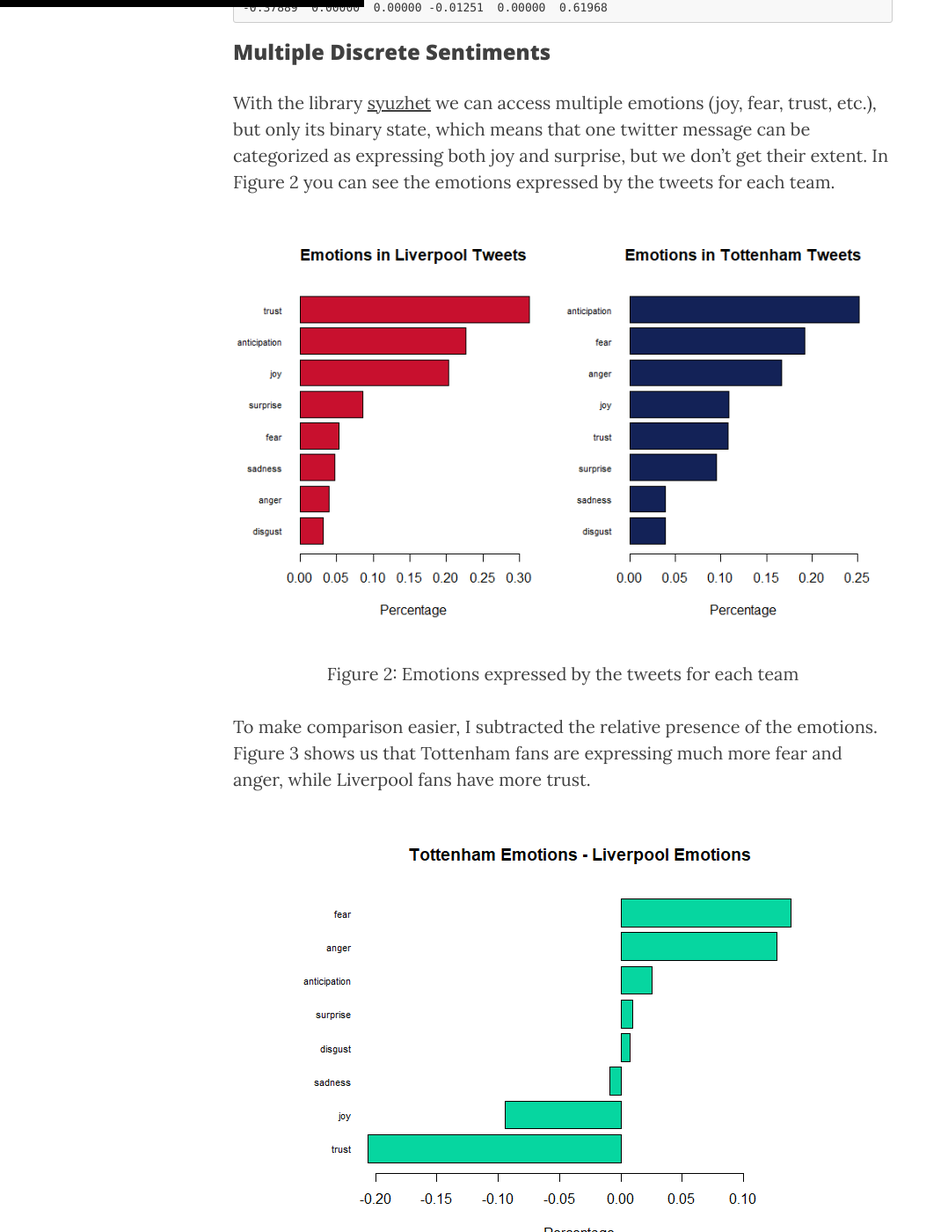
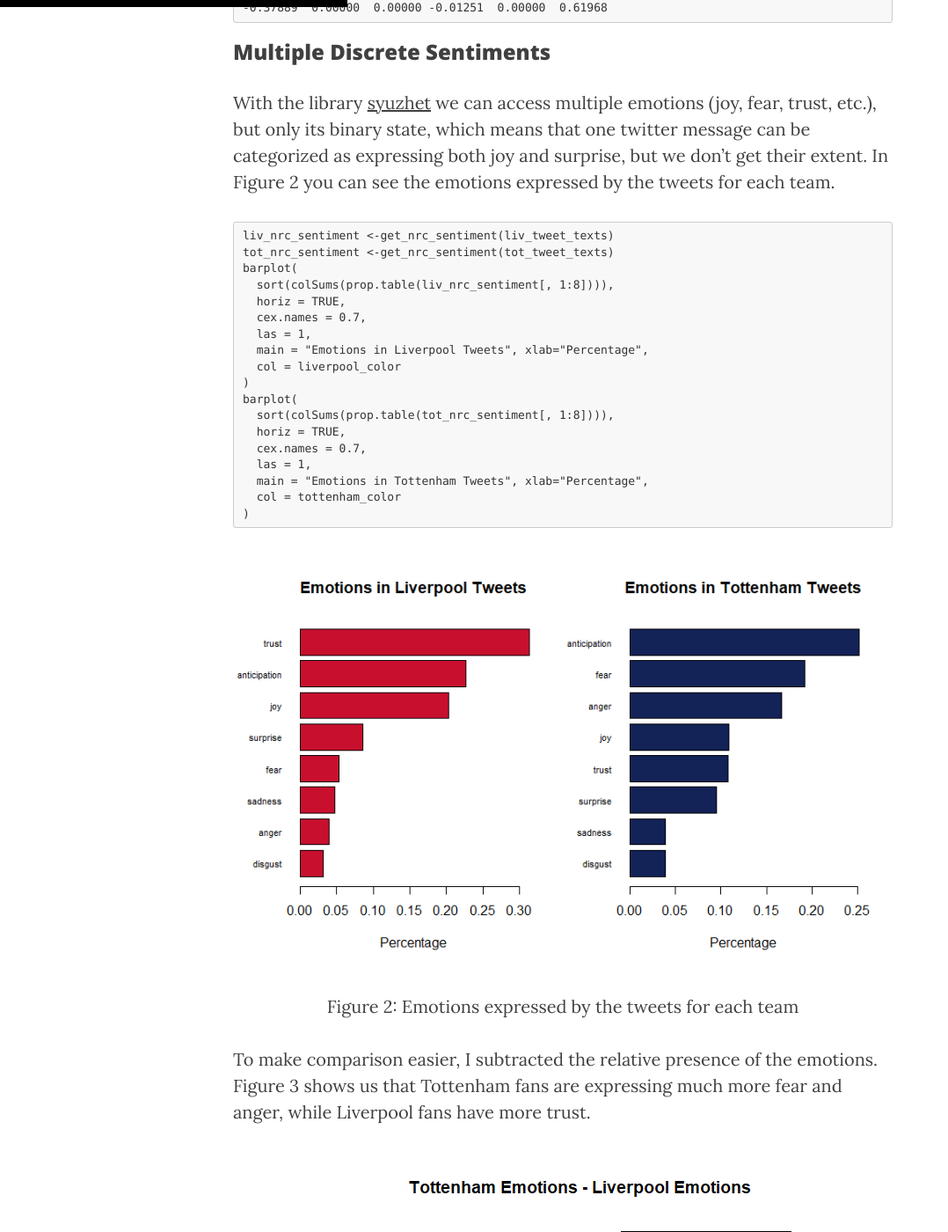
Before and after one commit to georgekatona/georgekatona.github.io, a Jekyll site: the page built from _posts/2019-05-30-Sport-Finals.markdown, in a window 1280 px wide and 1400 px high, scrolled down 2947 px. Shown: the whole window at 88% size, without its empty margins (0-1078 px from the left). Built offline with Jekyll 4.4.1, drawn with Linux system fonts in a browser that asks for light colours; nearby versions of some CDN libraries; comment, search, counter and statistics services are not loaded; some of the changed text lies outside the part shown.

Commit message:
Edit post

````diff
--- a/_posts/2019-05-30-Sport-Finals.markdown
+++ b/_posts/2019-05-30-Sport-Finals.markdown
@@ -69,6 +69,27 @@ qplot(tot_sentiment$ave_sentiment,
 
 With the library [syuzhet]() we can access multiple emotions (joy, fear, trust, etc.), but only its binary state, which means that one twitter message can be categorized as expressing both joy and surprise, but we don’t get their extent. In Figure 2 you can see the emotions expressed by the tweets for each team.
 
+```
+liv_nrc_sentiment <-get_nrc_sentiment(liv_tweet_texts)
+tot_nrc_sentiment <-get_nrc_sentiment(tot_tweet_texts)
+barplot(
+  sort(colSums(prop.table(liv_nrc_sentiment[, 1:8]))),
+  horiz = TRUE,
+  cex.names = 0.7,
+  las = 1,
+  main = "Emotions in Liverpool Tweets", xlab="Percentage",
+  col = liverpool_color
+)
+barplot(
+  sort(colSums(prop.table(tot_nrc_sentiment[, 1:8]))),
+  horiz = TRUE,
+  cex.names = 0.7,
+  las = 1,
+  main = "Emotions in Tottenham Tweets", xlab="Percentage",
+  col = tottenham_color
+)
+```
+
 ![liv_tot_emotions](https://georgekatona.com/img/finals/liv_tot_emotions.png)
 <p align="center">Figure 2: Emotions expressed by the tweets for each team</p>
 
@@ -77,7 +98,7 @@ To make comparison easier, I subtracted the relative presence of the emotions. F
 ![sub_emotions_cl](https://georgekatona.com/img/finals/sub_emotions_cl.png)
 <p align="center">Figure 3: Difference of sentiments</p>
 
-With syuzhet we can also classify the tweets based on their positive or negative content (Figure 4).
+With syuzhet we can also classify the tweets based on their positive or negative content (Figure 4). It is interesting to see how much more optimistic Liverpool fans are.
 
 ![liv_tot_pos_neg](https://georgekatona.com/img/finals/liv_tot_pos_neg.png)
 <p align="center">Figure 4: Discrete binary classification of the tweets</p>
````
Also changed, not shown: other parts of _posts/2019-05-30-Sport-Finals.markdown (+1 -0 lines).
